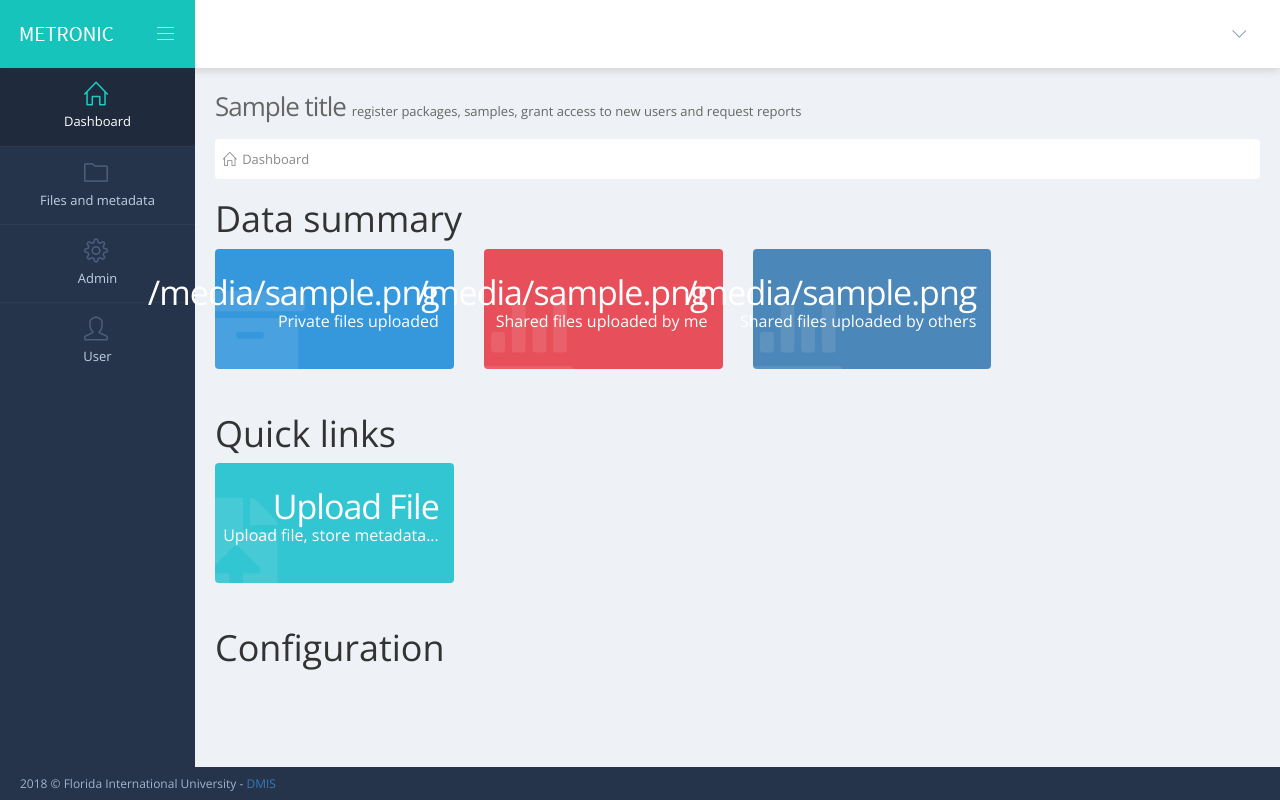
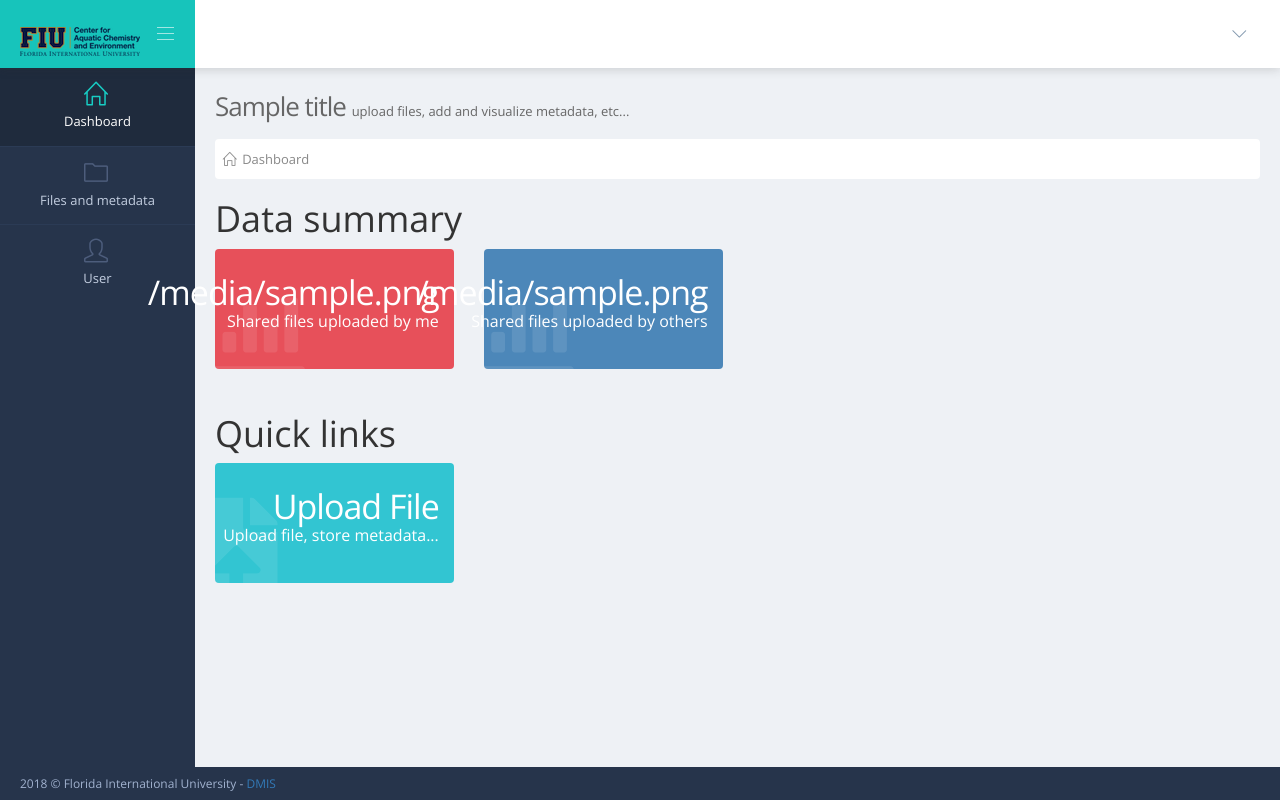
Before and after one commit to hcen001/crest-metadata-initiative, a Flask app: template app/templates/dashboard/index.html in a window 1280 px wide. Run offline with Flask 2, Linux system fonts and the light colour scheme; the template is opened without the code that fills it: most values are stand-ins (such as "Sample title", 1, 10 or a date in 2020); some libraries are stand-ins or nearby versions.

Commit message:
finished alpha 0.1

```diff
--- a/app/mod_auth/controllers.py
+++ b/app/mod_auth/controllers.py
@@ -37,7 +37,10 @@
             response = AuthClient().login(login_form.username.data, login_form.password.data)
             if response.status_code in [401, 403]:
                 flash('Incorrect username or password', 'danger')
-                return redirect(url_for('auth.login'))
+                return redirect(url_for('.login'))
+            elif response.status_code in [404]:
+                flash('Repository is down. Please try again later', 'danger')
+                return redirect(url_for('.login'))
 
             alf_ticket =  response.body['data']['ticket']
             user = User.query.filter_by(username=login_form.username.data).first()
--- a/app/mod_files/controllers.py
+++ b/app/mod_files/controllers.py
@@ -76,6 +76,8 @@
         pp.pprint(add_tag_response)
         if add_tag_response.status_code == 201:
             flash('Keywords were successfully added to the file in the repository', 'success')
+        elif add_tag_response.status_code == 403:
+            flash('Could not add keywords to the file in the repository. Permission denied.', 'warning')
         else:
             flash('An unexpected error occurred while trying to add keywords to the file in the repository', 'danger')
         ############TAG ADDING###########
@@ -216,7 +218,9 @@
         added_tags = get_list([{"tag": keyword} for keyword in all_keywords])
         add_tag_response = NodeClient().add_tags(node_id, current_user.ticket, added_tags)
         if add_tag_response.status_code == 201:
-            flash('Keywords were successfully added to the file in the repository', 'success')
+            flash('Keywords for item with ID {} were successfully added to the file in the repository'.format(node_id), 'success')
+        elif add_tag_response.status_code == 403:
+            flash('Could not add keywords to the file in the repository. Permission denied.', 'warning')
         else:
             flash('An unexpected error occurred while trying to add keywords to the file in the repository', 'danger')
         ############TAG ADDING###########
--- a/app/mod_rest_client/client.py
+++ b/app/mod_rest_client/client.py
@@ -6,6 +6,7 @@
 from flask import flash, redirect, url_for
 
 API_ROOT_URL = 'http://ralph.cs.fiu.edu:8080/'
+# API_ROOT_URL = 'http://crest-cache.cs.fiu.edu/'
 
 class Services(Enum):
     """docstring for Services"""
--- a/app/templates/base.html
+++ b/app/templates/base.html
@@ -8,7 +8,7 @@
 
     <head>
         <meta charset="utf-8" />
-        <title>CREST Metadata Initiative | {{ title }}</title>
+        <title>CREST Metadata | {{ title }}</title>
         <meta http-equiv="X-UA-Compatible" content="IE=edge">
         <meta content="width=device-width, initial-scale=1" name="viewport" />
         <meta content="Dashboard" name="description" />
@@ -55,7 +55,7 @@
                 <!-- BEGIN LOGO -->
                 <div class="page-logo">
                     <a href="index.html">
-                        <img src="{{ url_for('static', filename='assets/layout/img/logo-default.png') }}" alt="logo" class="logo-default" /> </a>
+                        <img src="{{ url_for('static', filename='assets/layout/img/crest-logo.png') }}" alt="logo" class="logo-default" /> </a>
                     <div class="menu-toggler sidebar-toggler">
                         <!-- DOC: Remove the above "hide" to enable the sidebar toggler button on header -->
                     </div>
@@ -78,10 +78,6 @@
                                     <i class="icon-arrow-down"></i>
                                 </a>
                                 <ul class="dropdown-menu dropdown-menu-default">
-                                    <li>
-                                        <a href="page_user_profile_1.html">
-                                            <i class="icon-user"></i> My Profile </a>
-                                    </li>
                                     <li>
                                         <a href="{{ url_for('auth.logout')}}">
                                             <i class="icon-logout"></i> Log Out </a>
@@ -132,7 +128,7 @@
                             </a>
                         </li>
 
-                        <li id="admin" class="nav-item  ">
+                        <!-- <li id="admin" class="nav-item  ">
                             <a href="javascript:;" class="nav-link nav-toggle">
                                 <i class="icon-settings"></i>
                                 <span class="title">Admin</span>
@@ -175,7 +171,7 @@
                                     </a>
                                 </li>
                             </ul>
-                        </li>
+                        </li> -->
 
                         <li id="user" class="nav-item  ">
                             <a href="javascript:;" class="nav-link nav-toggle">
--- a/app/templates/dashboard/index.html
+++ b/app/templates/dashboard/index.html
@@ -2,7 +2,7 @@
 
 {% block content %}
     <h1 class="page-title"> {{ title }}
-        <small>register packages, samples, grant access to new users and request reports</small>
+        <small>upload files, add and visualize metadata, etc...</small>
     </h1>
     <div class="page-bar">
         <ul class="page-breadcrumb">
@@ -18,7 +18,7 @@
 
     <!-- BEGIN DASHBOARD STATS 1-->
     <div class="row">
-        <div class="col-lg-3 col-md-3 col-sm-6 col-xs-12">
+        <!-- <div class="col-lg-3 col-md-3 col-sm-6 col-xs-12">
             <a class="dashboard-stat dashboard-stat-v2 blue" href="{{ url_for('files.private') }}">
                 <div class="visual">
                     <i class="fa fa-archive"></i>
@@ -30,7 +30,7 @@
                     <div class="desc"> Private files uploaded</div>
                 </div>
             </a>
-        </div>
+        </div> -->
         <div class="col-lg-3 col-md-3 col-sm-6 col-xs-12">
             <a class="dashboard-stat dashboard-stat-v2 red" href="{{ url_for('files.shared_by', node='me') }}">
                 <div class="visual">
@@ -80,7 +80,7 @@
     <div class="clearfix"></div>
     <!-- QUICK LINKS -->
 
-    <h1>Configuration</h1>
+    <!-- <h1>Configuration</h1> -->
 
 
 {% endblock %}
--- a/app/templates/files/index.js
+++ b/app/templates/files/index.js
@@ -282,10 +282,10 @@
             }else{
                 $('#no-metadata-info').show();
                 $('#no-metadata-info').find('a').attr('href', $SCRIPT_ROOT + '/files/edit' + '?node_id=' + node_id);
+                $('#edit-button').hide();
                 no_metadata();
             };
         }else{
-            $('#metadata-loading-info').hide();
             $('#no-metadata-info').hide();
             no_metadata();
             $('#caption').show();
```
Also changed, not shown: app/templates/files/shared_by/index.js (+6 -4 lines), app/static/assets/layout/img/crest-logo.png (added).
